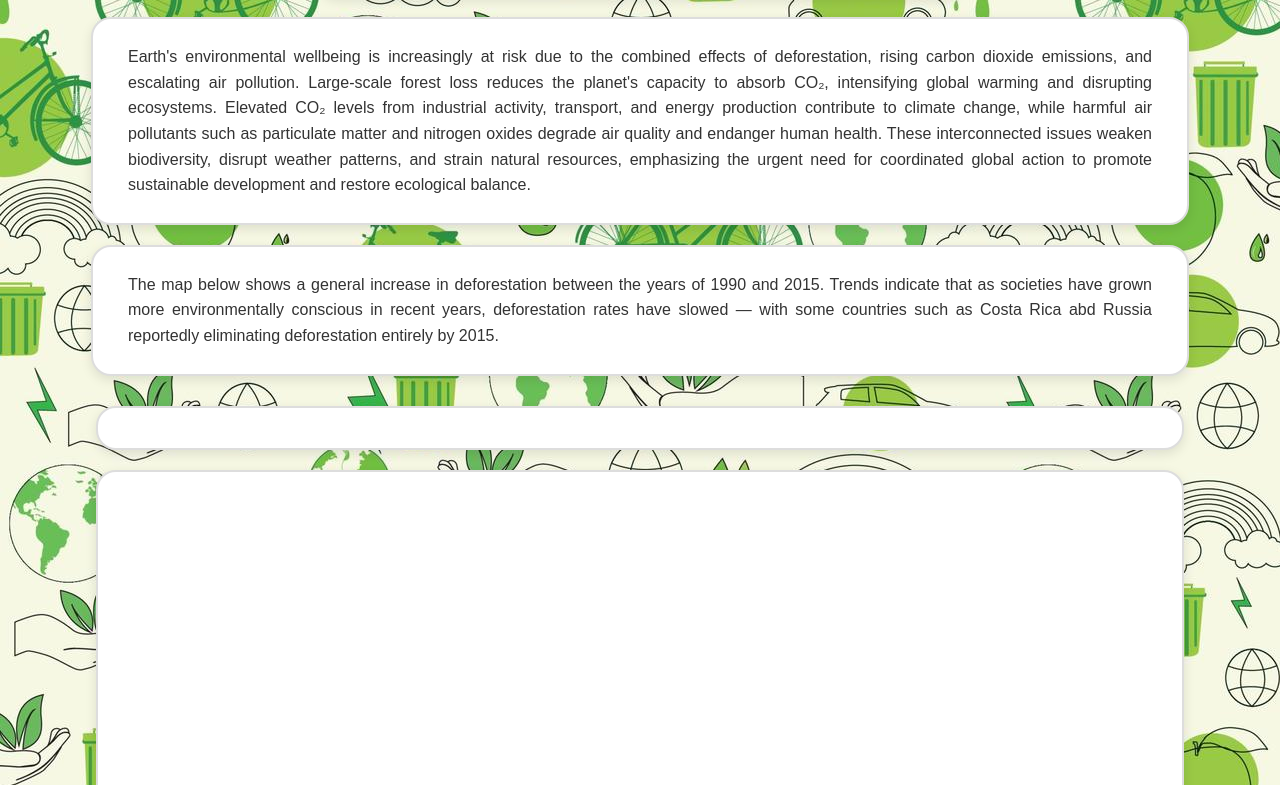
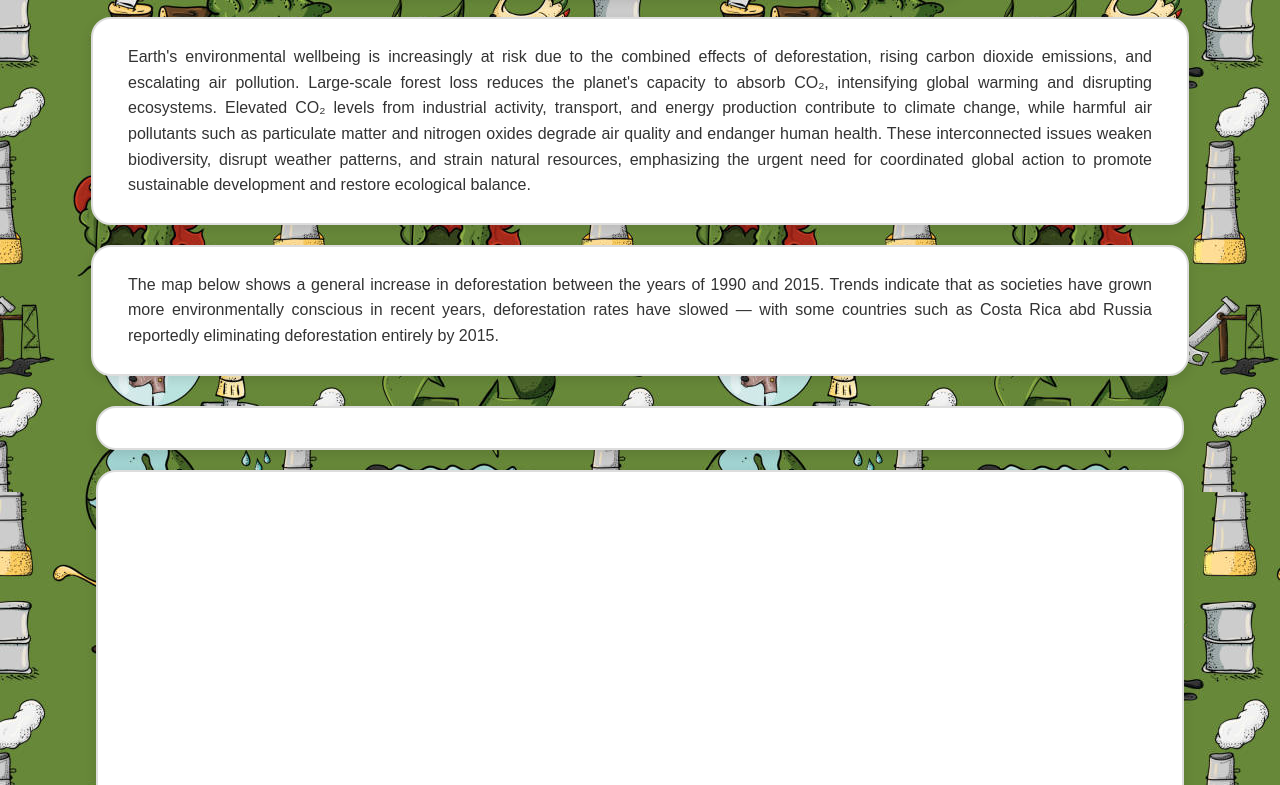
Before and after one commit to awal0069/FIT3179, a plain HTML site: page index.html in a window 1280 px wide. Shown: the part 120-905 px from the top of the page. Drawn offline with Linux system fonts and the light colour scheme; a script that the page names is missing.

Commit message:
18/10/2024 23:01

```diff
--- a/css/styles.css
+++ b/css/styles.css
@@ -1,7 +1,7 @@
 /* Background and hero styles */
 .hero {
     background-color: #f0f8ff;
-    background-image: url("https://raw.githubusercontent.com/awal0069/FIT3179/refs/heads/main/data/ecological-element-to-environment-conservation-seamless-pattern-free-vector.jpg");
+    background-image: url("https://raw.githubusercontent.com/awal0069/FIT3179/refs/heads/main/data/istockphoto-950313554-612x612.jpg");
     background-repeat: repeat;
     background-size: auto;
     color: #333;
```
Also changed, not shown: data/cartoon-trash-garbage-seamless-pattern-background-vector_287964-2547.jpg (added).
